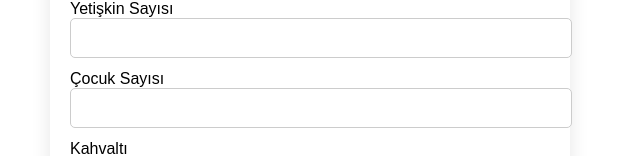
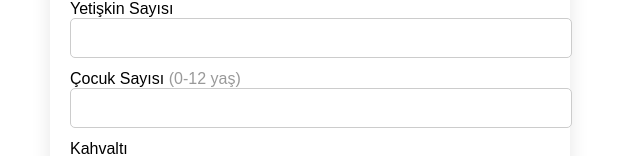
Before and after one commit to turano123/kule-sapanca-talep, a React (Create React App) app: page / in a window 1280 px wide. Shown: the part 310-466 px from the top of the page, without its empty margins (330-970 px from the left). Built offline with nearby package versions, Linux system fonts and the light colour scheme.

Commit message:
cocuk yaşı

```diff
--- a/src/App.js
+++ b/src/App.js
@@ -74,7 +74,7 @@ Talep No: ${talepNo}
       <label>Yetişkin Sayısı</label>
       <input type="number" min="0" value={adults} onChange={(e) => setAdults(e.target.value)} style={input} />
 
-      <label>Çocuk Sayısı</label>
+      <label>Çocuk Sayısı <span style={{ color: '#999' }}>(0-12 yaş)</span></label>
       <input
         type="number"
         min="0"
```
